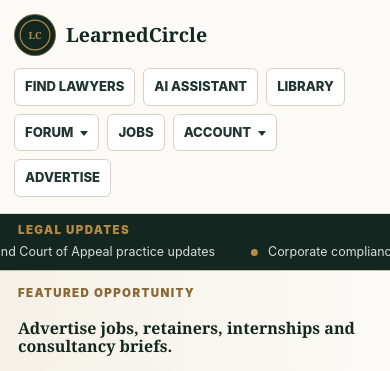
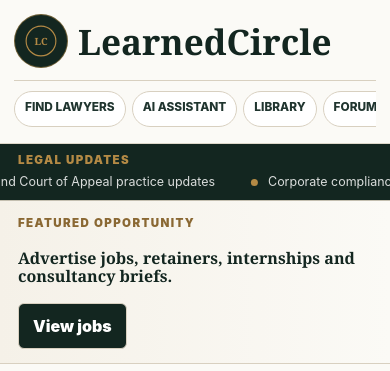
Before and after one commit to beinspiredfh/learnedcircle, a website: page outputs/index.html in a window 390 px wide. Shown: the top 371 px of the page. Drawn offline with Linux system fonts and the light colour scheme; no server answers.

Commit message:
Improve responsive navigation layout

```diff
--- a/outputs/styles.css
+++ b/outputs/styles.css
@@ -2975,9 +2975,11 @@
     width: 100%;
     align-items: center;
     justify-content: flex-start;
-    gap: 8px;
+    flex-wrap: nowrap;
+    gap: 6px;
     overflow-x: auto;
-    padding-bottom: 2px;
+    border-top: 1px solid var(--line);
+    padding: 10px 0 2px;
     scrollbar-width: thin;
   }
 
@@ -2986,9 +2988,16 @@
   .main-nav .nav-parent {
     flex: 0 0 auto;
     border: 1px solid var(--line);
-    padding: 8px 10px;
+    min-height: 40px;
+    border-radius: 999px;
+    padding: 8px 12px;
     background: var(--white);
     text-align: center;
+  }
+
+  .main-nav .nav-action-strong {
+    background: var(--ink);
+    color: var(--white);
   }
 
   .nav-group {
@@ -3079,11 +3088,28 @@
 
 @media (max-width: 560px) {
   .site-header {
-    padding-inline: 14px;
+    padding: 14px;
+  }
+
+  .brand strong {
+    font-size: clamp(1.7rem, 9vw, 2.3rem);
   }
 
   .brand small {
     display: none;
+  }
+
+  .brand-mark {
+    width: 54px;
+    height: 54px;
+  }
+
+  .main-nav a,
+  .main-nav .nav-action,
+  .main-nav .nav-parent {
+    min-height: 36px;
+    padding: 7px 10px;
+    font-size: 0.74rem;
   }
 
   .workspace,
```
